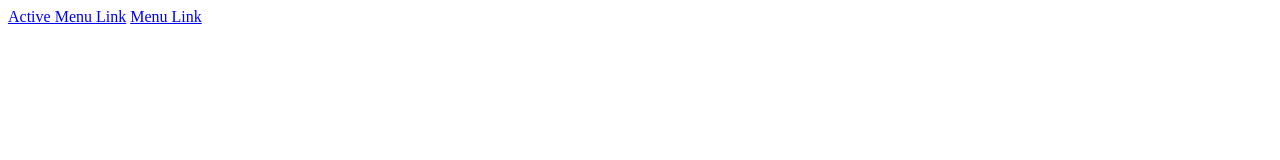
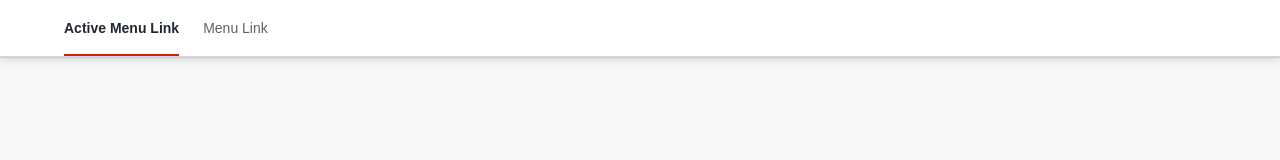
Before and after one commit to JoseRosarioOS/osui, a website: page index.html in a window 1280 px wide. Drawn offline with Linux system fonts and the light colour scheme.

Commit message:
added css styles

```diff
--- a/index.html
+++ b/index.html
@@ -4,6 +4,7 @@
 <head>
     <meta charset="utf-8" />
     <title></title>
+    <link href="src/styles.css" type="text/css" rel="stylesheet">
 </head>
 <body>
     <div class="sc-layout">
```
